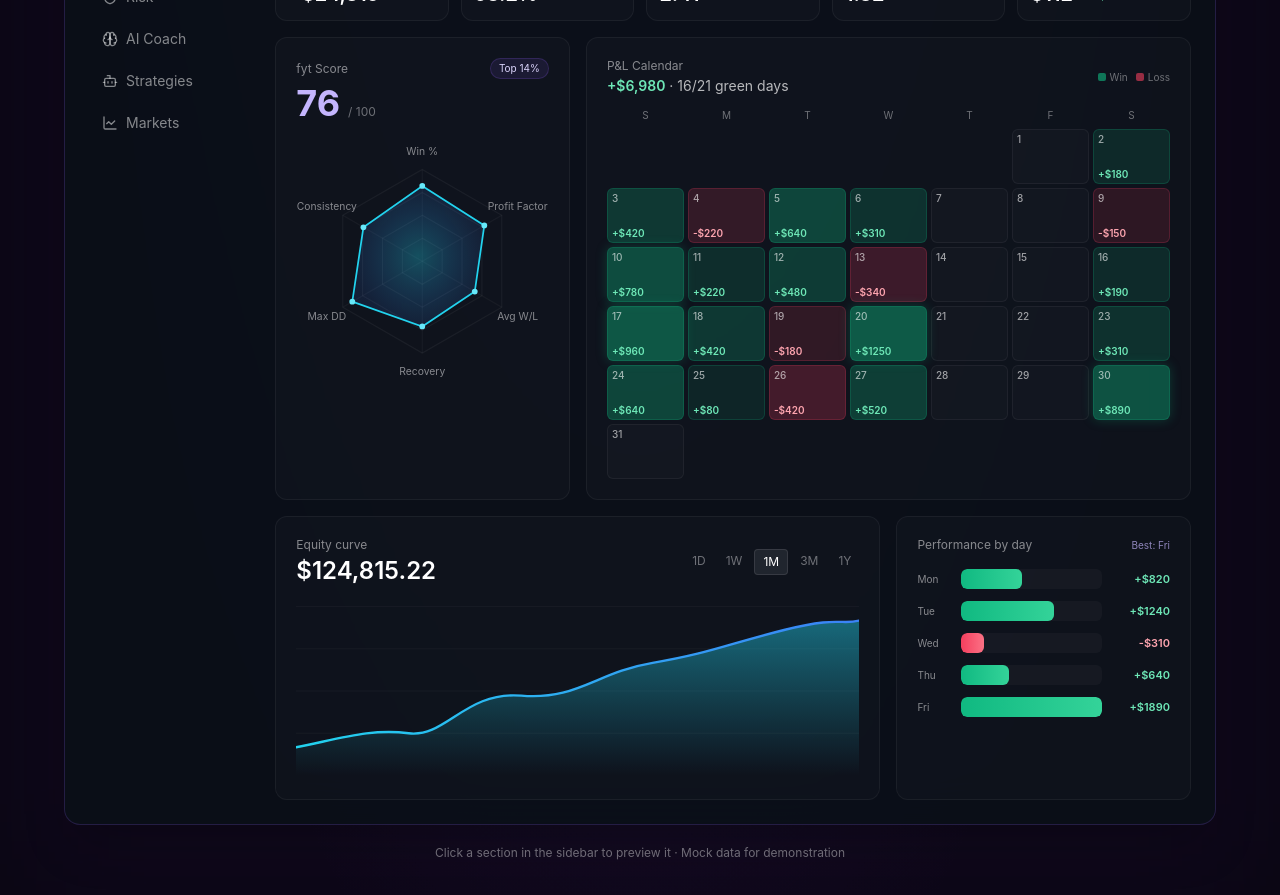
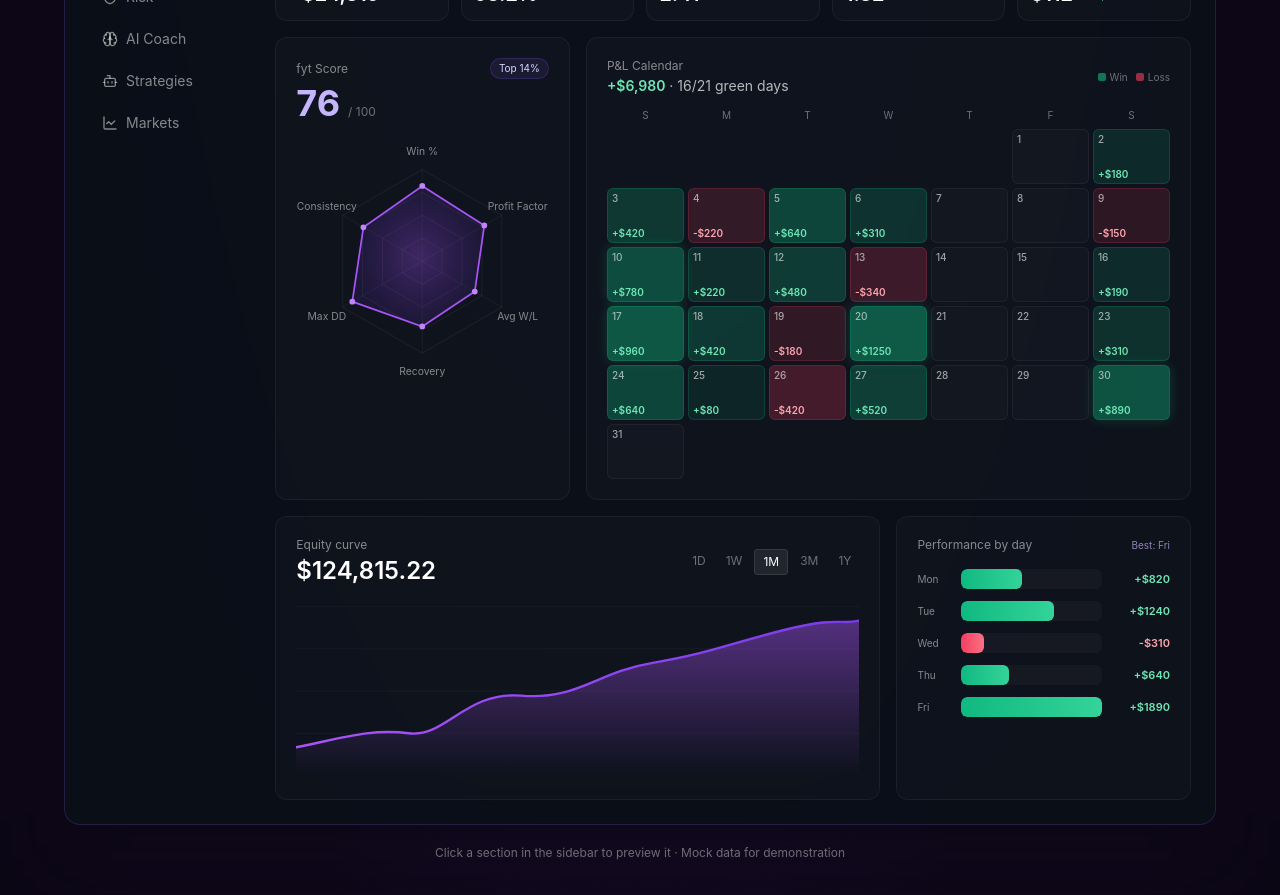
Before and after one commit to guillaumevanhuynegem12-blip/FindYourTrade-website, a Next.js app: page / in a window 1280 px wide. Shown: the part 860-1755 px from the top of the page. Built offline with nearby package versions, Linux system fonts and the light colour scheme.

Commit message:
Make fyt Score radar and equity curve purple

```diff
--- a/components/DashboardPreview.tsx
+++ b/components/DashboardPreview.tsx
@@ -296,8 +296,8 @@ function FytScoreCard() {
       <svg viewBox="0 0 220 220" className="w-full">
         <defs>
           <radialGradient id="radarFill" cx="50%" cy="50%" r="50%">
-            <stop offset="0%" stopColor="#22D3EE" stopOpacity="0.32" />
-            <stop offset="100%" stopColor="#3B82F6" stopOpacity="0.12" />
+            <stop offset="0%" stopColor="#A855F7" stopOpacity="0.32" />
+            <stop offset="100%" stopColor="#7C3AED" stopOpacity="0.12" />
           </radialGradient>
         </defs>
         {gridLevels.map((lvl) => (
@@ -335,11 +335,11 @@ function FytScoreCard() {
           style={{ transformOrigin: `${cx}px ${cy}px` }}
           points={points.map((p) => `${p.x},${p.y}`).join(" ")}
           fill="url(#radarFill)"
-          stroke="#22D3EE"
+          stroke="#A855F7"
           strokeWidth="1.5"
         />
         {points.map((p) => (
-          <circle key={p.label} cx={p.x} cy={p.y} r="2.5" fill="#67E8F9" />
+          <circle key={p.label} cx={p.x} cy={p.y} r="2.5" fill="#C084FC" />
         ))}
         {points.map((p) => (
           <text
@@ -506,12 +506,12 @@ function EquityCurve() {
     <svg viewBox="0 0 600 180" className="w-full h-36 md:h-44">
       <defs>
         <linearGradient id="eqFill" x1="0" y1="0" x2="0" y2="1">
-          <stop offset="0%" stopColor="#22D3EE" stopOpacity="0.45" />
-          <stop offset="100%" stopColor="#22D3EE" stopOpacity="0" />
+          <stop offset="0%" stopColor="#A855F7" stopOpacity="0.45" />
+          <stop offset="100%" stopColor="#A855F7" stopOpacity="0" />
         </linearGradient>
         <linearGradient id="eqLine" x1="0" y1="0" x2="1" y2="0">
-          <stop offset="0%" stopColor="#22D3EE" />
-          <stop offset="100%" stopColor="#3B82F6" />
+          <stop offset="0%" stopColor="#A855F7" />
+          <stop offset="100%" stopColor="#7C3AED" />
         </linearGradient>
       </defs>
       {[0, 45, 90, 135].map((y) => (
```
